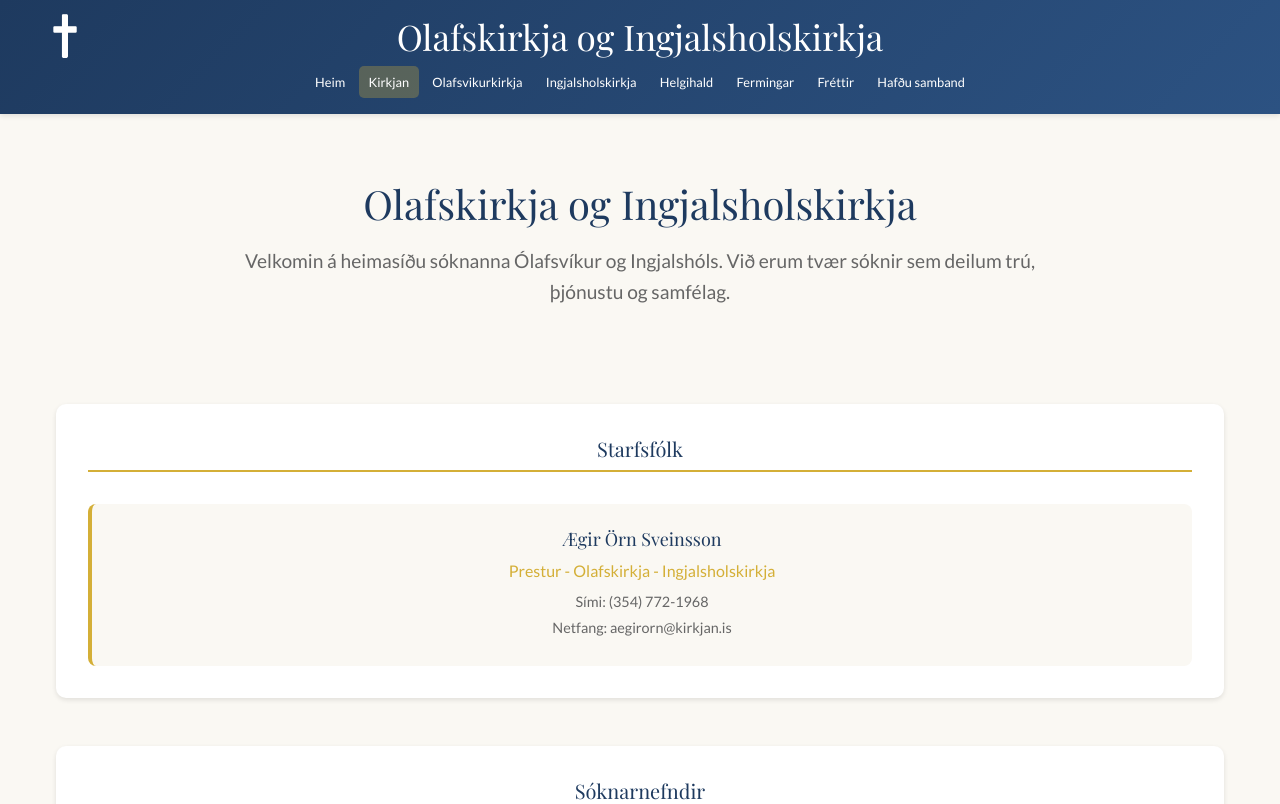
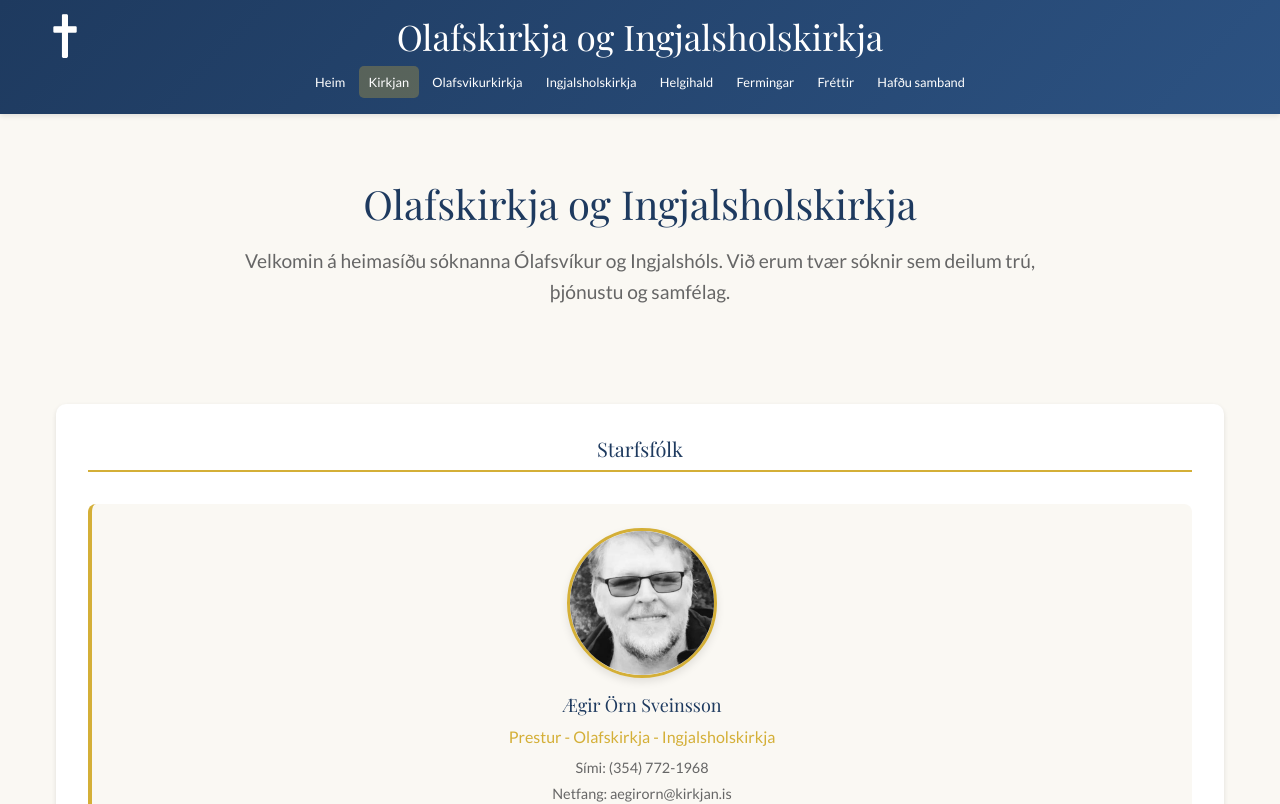
Before and after one commit to Pauneren/kirkja, a React (Create React App) app in the folder kirkja-react/: page /kirkja/kirkjan in a window 1280 px wide. Shown: the top 804 px of the page. Built offline with nearby package versions, Linux system fonts and the light colour scheme.

Commit message:
Add Ægir Örn photo to starfsfolk section with professional styling and enhance SEO with additional meta tags

```diff
--- a/kirkja-react/public/index.html
+++ b/kirkja-react/public/index.html
@@ -11,11 +11,19 @@
   <meta name="description"
     content="Velkomin í Olafskirkju og Ingjalshólskirkju - tvær sögufrægar kirkjur á Vesturlandi. Upplýsingar um guðþjónustur, fermingar, kirkjuviðburði og sóknarstarf." />
   <meta name="keywords"
-    content="Olafskirkja, Ingjalsholskirkja, Ólafsvikurkirkja, Ólafsvík, Olafsvik, Hellissandur, Ingjalshold, Kirkja, kirkjan, prestur, kirkja, Vesturland, guðþjónusta, fermingar, sókn, kristni, kirkjuviðburðir" />
+    content="Olafskirkja, Ingjalsholskirkja, Ólafsvikurkirkja, Ólafsvík, Olafsvik, Hellissandur, Ingjalshold, Kirkja, kirkjan, prestur, kirkja, Vesturland, Snæfellsnes, Snæfellsness, guðþjónusta, fermingar, sókn, kristni, kirkjuviðburðir" />
   <meta name="author" content="Sóknirnefndir Olafskirkju og Ingjalshólskirkju" />
   <meta name="robots" content="index, follow" />
   <meta name="language" content="Icelandic" />
   <meta name="revisit-after" content="7 days" />
+  <meta name="geo.region" content="IS" />
+  <meta name="geo.placename" content="Ólafsvík, Hellissandur" />
+  <meta name="geo.position" content="64.8944;-23.9078" />
+  <meta name="ICBM" content="64.8944, -23.9078" />
+  <meta name="category" content="Religion, Church, Community" />
+  <meta name="coverage" content="Worldwide" />
+  <meta name="distribution" content="Global" />
+  <meta name="rating" content="General" />
 
   <!-- Open Graph / Facebook -->
   <meta property="og:type" content="website" />
@@ -43,7 +51,6 @@
 
   <!-- Favicon -->
   <link rel="icon" href="%PUBLIC_URL%/favicon.ico" />
-  <link rel="apple-touch-icon" href="%PUBLIC_URL%/logo192.png" />
   <link rel="manifest" href="%PUBLIC_URL%/manifest.json" />
 
   <!-- Preconnect for performance -->
@@ -90,7 +97,7 @@
   }
   </script>
 
-  <title>Olafskirkja og Ingjalsholskirkja - Kirkjur á Vesturlandi</title>
+  <title>⛪ Olafskirkja og Ingjalsholskirkja</title>
 </head>
 
 <body>
--- a/kirkja-react/src/components/Kirkjan.css
+++ b/kirkja-react/src/components/Kirkjan.css
@@ -53,6 +53,23 @@
   border-radius: 8px;
   text-align: center;
   border-left: 4px solid #d4af37;
+  display: flex;
+  flex-direction: column;
+  align-items: center;
+}
+
+.staff-photo {
+  width: 150px;
+  height: 150px;
+  border-radius: 50%;
+  object-fit: cover;
+  margin-bottom: 1rem;
+  border: 3px solid #d4af37;
+  box-shadow: 0 4px 8px rgba(0,0,0,0.1);
+}
+
+.staff-info {
+  text-align: center;
 }
 
 .staff-item h3, .board-member h3 {
--- a/kirkja-react/src/components/Kirkjan.tsx
+++ b/kirkja-react/src/components/Kirkjan.tsx
@@ -14,10 +14,13 @@ const Kirkjan: React.FC = () => {
     <h2>Starfsfólk</h2>
     <div className="staff-grid">
     <div className="staff-item">
+    <img src={`${process.env.PUBLIC_URL}/images/aegirorn.jpg`} alt="Ægir Örn Sveinsson - prestur" className="staff-photo" />
+    <div className="staff-info">
     <h3>Ægir Örn Sveinsson</h3>
     <p className="position">Prestur - Olafskirkja - Ingjalsholskirkja</p>
     <p className="contact">Sími: (354) 772-1968</p>
     <p className="contact">Netfang: aegirorn@kirkjan.is</p>
+    </div>
     </div>
     </div>
     </section>
--- a/kirkja-react/src/components/SEO.tsx
+++ b/kirkja-react/src/components/SEO.tsx
@@ -23,7 +23,7 @@ const SEO: React.FC<SEOProps> = ({
       {/* Primary Meta Tags */}
       <title>{fullTitle}</title>
       <meta name="description" content={description} />
-      <meta name="keywords" content="Olafskirkja, Ingjalsholskirkja, Ólafsvikurkirkja, Ólafsvík, Olafsvik, Hellissandur, Ingjalshold, Kirkja, kirkjan, prestur, kirkja, Vesturland, guðþjónusta, fermingar, sókn, kristni, kirkjuviðburðir" />
+      <meta name="keywords" content="Olafskirkja, Ingjalsholskirkja, Ólafsvikurkirkja, Ólafsvík, Olafsvik, Hellissandur, Ingjalshold, Kirkja, kirkjan, prestur, kirkja, Vesturland, Snæfellsnes, Snæfellsness, guðþjónusta, fermingar, sókn, kristni, kirkjuviðburðir" />
       <meta name="author" content="Sóknirnefndir Olafskirkju og Ingjalshólskirkju" />
       <meta name="robots" content="index, follow" />
       <meta name="language" content="Icelandic" />
```
Also changed, not shown: kirkja-react/public/images/aegirorn.jpg (added).
